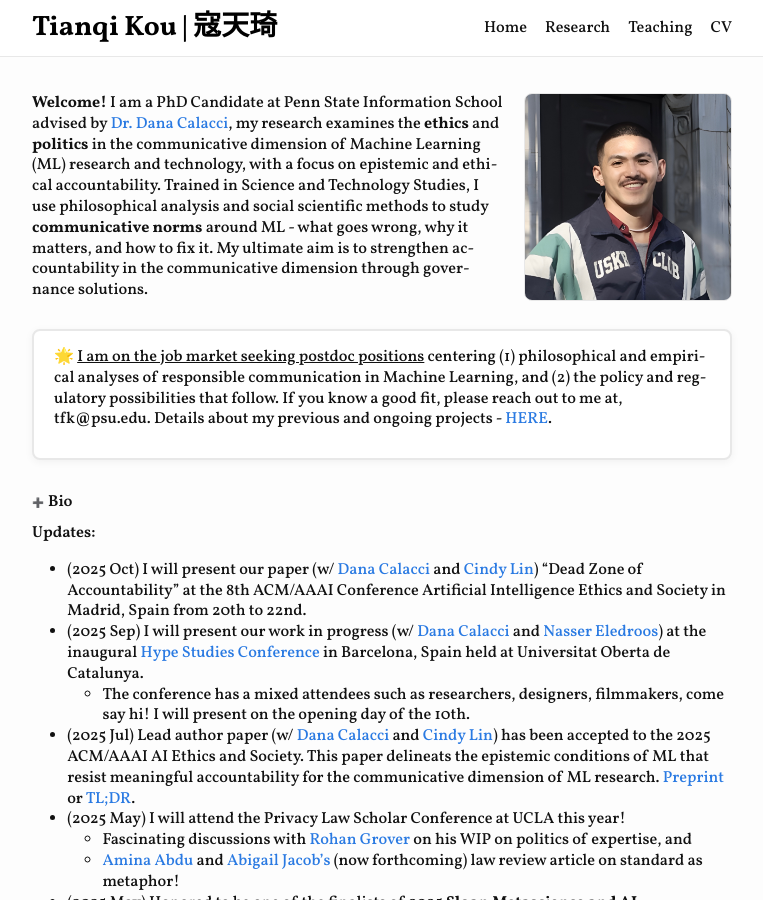
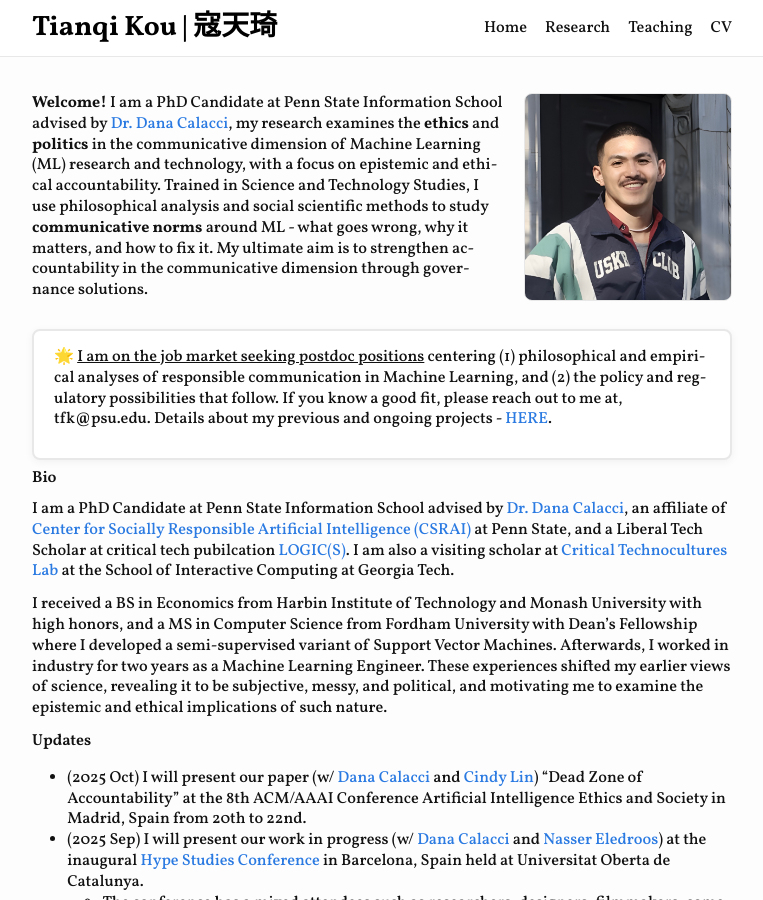
Before and after one commit to koutianqi/koutianqi.github.io, a Jekyll site: the page built from index.markdown, in a window 1280 px wide and 900 px high. Shown: the whole window, without its empty margins (258-1021 px from the left). Built offline with Jekyll 4.4.1, drawn with Linux system fonts in a browser that asks for light colours.

Commit message:
Update index.markdown

```diff
--- a/index.markdown
+++ b/index.markdown
@@ -19,18 +19,18 @@ title: "Tianqi Kou"
 
 <!--- and --->
 
-<div style="clear: both; height: 16px;"></div>
+<!--- <div style="clear: both; height: 16px;"></div> --->
 
-<details class="bio-section" markdown="1">
-  <summary>Bio</summary>
-
+<!--- <details class="bio-section" markdown="1">
+  <!--- <summary>Bio</summary> --->
+## Bio
 I am a PhD Candidate at Penn State Information School advised by [Dr. Dana Calacci](https://www.dcalacci.net), an affiliate of [Center for Socially Responsible Artificial Intelligence (CSRAI)](https://csrai.psu.edu) at Penn State, and a Liberal Tech Scholar at critical tech pubilcation [LOGIC(S)](https://logicmag.io). I am also a visiting scholar at [Critical Technocultures Lab](https://www.crit-technocultures.com) at the School of Interactive Computing at Georgia Tech.
 
 I received a BS in Economics from Harbin Institute of Technology and Monash University with high honors, and a MS in Computer Science from Fordham University with Dean's Fellowship where I developed a semi-supervised variant of Support Vector Machines. Afterwards, I worked in industry for two years as a Machine Learning Engineer. These experiences shifted my earlier views of science, revealing it to be subjective, messy, and political, and motivating me to examine the epistemic and ethical implications of such nature.
 
-</details>
+<!--- </details> --->
 
-## Updates:
+## Updates
 
 - (2025 Oct) I will present our paper (w/ [Dana Calacci](https://www.dcalacci.net) and [Cindy Lin](https://lincindy.com)) "Dead Zone of Accountability" at the 8th ACM/AAAI Conference Artificial Intelligence Ethics and Society in Madrid, Spain from 20th to 22nd.
 - (2025 Sep) I will present our work in progress (w/ [Dana Calacci](https://www.dcalacci.net) and [Nasser Eledroos](https://nasser.wiki)) at the inaugural [Hype Studies Conference](https://hypestudies.org) in Barcelona, Spain held at Universitat Oberta de Catalunya.
```
